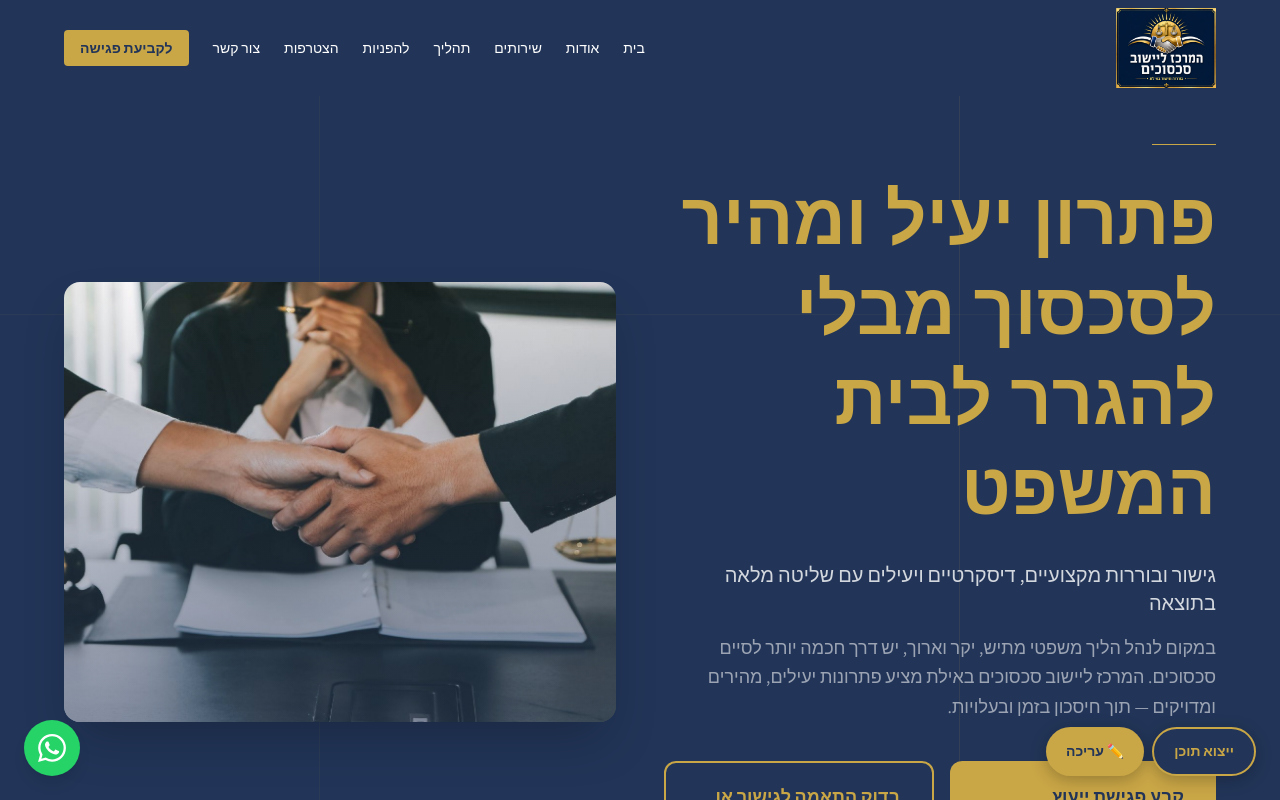
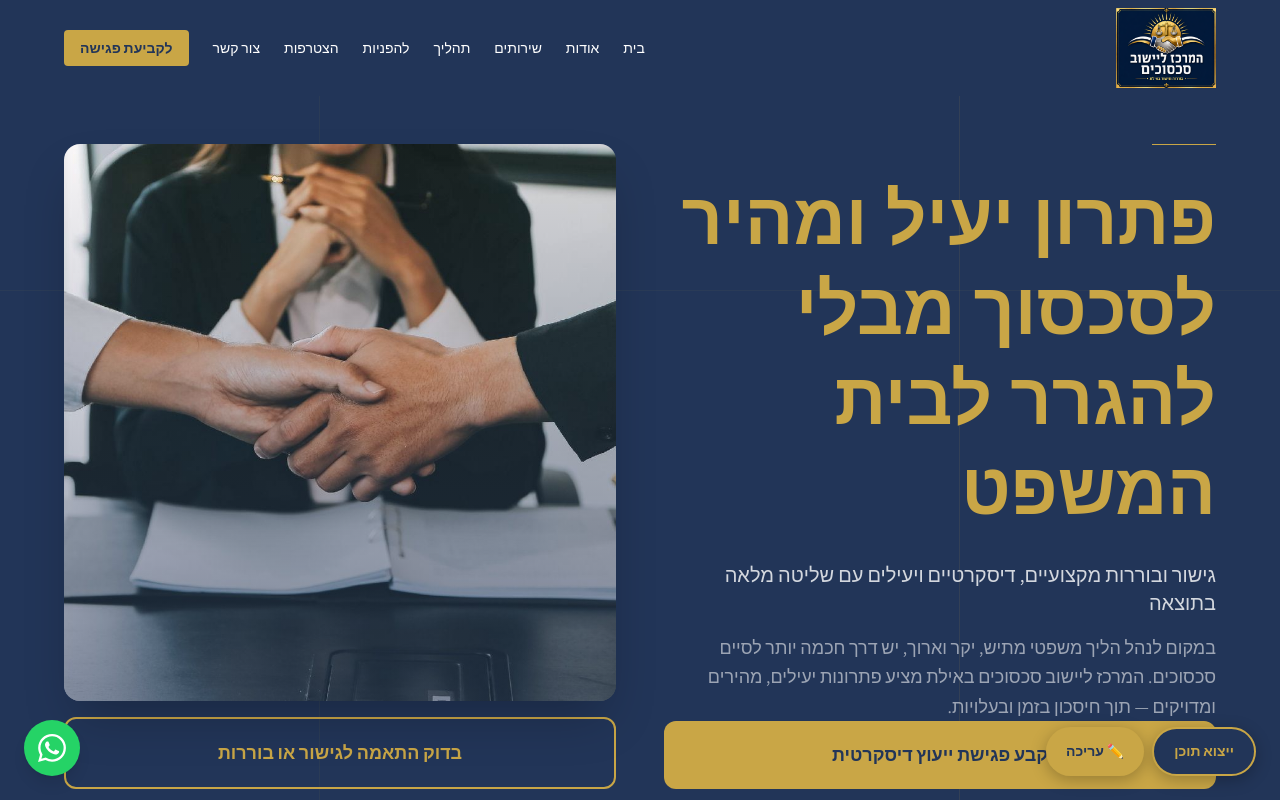
Before and after one commit to zyanir10/Gishurbo, a Next.js app: page / in a window 1280 px wide. Shown: the top 800 px of the page. Built offline with nearby package versions, Linux system fonts and the light colour scheme.

Commit message:
desktop hero: cta1 bottom of text col, cta2 below photo, aligned via mt-auto/flex-1

```diff
--- a/app/page.tsx
+++ b/app/page.tsx
@@ -28,8 +28,9 @@ export default function HomePage() {
 
         <div className="max-w-[1200px] mx-auto px-6 pt-36 pb-20 w-full">
           <FadeIn>
-            <div className="grid md:grid-cols-2 gap-12 items-center">
-              <div>
+            <div className="grid md:grid-cols-2 gap-12">
+              {/* Text column */}
+              <div className="flex flex-col">
                 <div className="w-16 h-px bg-gold mb-8" />
                 <h1 className="text-5xl md:text-7xl font-bold text-gold leading-tight mb-6">
                   <EditableText contentKey="home.hero.title" />
@@ -37,21 +38,33 @@ export default function HomePage() {
                 <p className="text-xl text-white/80 mb-4">
                   <EditableText contentKey="home.hero.subtitle" />
                 </p>
-                <p className="text-white/55 text-lg mb-10 leading-relaxed max-w-xl">
+                <p className="text-white/55 text-lg leading-relaxed max-w-xl">
                   <EditableText contentKey="home.hero.body" />
                 </p>
-                <div className="flex flex-col md:flex-row gap-4">
-                  <Button href="/contact" variant="primary" size="lg" className="w-full md:flex-1">
+                {/* Mobile: both buttons stacked */}
+                <div className="flex flex-col gap-4 mt-10 md:hidden">
+                  <Button href="/contact" variant="primary" size="lg" className="w-full">
                     <EditableText contentKey="home.hero.cta1" />
                   </Button>
-                  <Button href="/about" variant="outline" size="lg" className="w-full md:flex-1">
+                  <Button href="/about" variant="outline" size="lg" className="w-full">
                     <EditableText contentKey="home.hero.cta2" />
                   </Button>
                 </div>
+                {/* Desktop: cta1 only, pushed to bottom of column */}
+                <Button href="/contact" variant="primary" size="lg" className="hidden md:inline-flex mt-auto w-full">
+                  <EditableText contentKey="home.hero.cta1" />
+                </Button>
               </div>
-              <div className="relative rounded-2xl overflow-hidden shadow-2xl mt-8 md:mt-0">
-                <Image src="/handshake-photo.jpeg" alt="גישור מקצועי" width={600} height={440} className="w-full h-[280px] md:h-[440px] object-cover" unoptimized priority />
-                <div className="absolute inset-0 bg-gradient-to-t from-navy/50 to-transparent" />
+              {/* Image column */}
+              <div className="flex flex-col mt-8 md:mt-0">
+                <div className="relative rounded-2xl overflow-hidden shadow-2xl flex-1 min-h-[280px]">
+                  <Image src="/handshake-photo.jpeg" alt="גישור מקצועי" fill className="object-cover" unoptimized priority />
+                  <div className="absolute inset-0 bg-gradient-to-t from-navy/50 to-transparent" />
+                </div>
+                {/* Desktop: cta2 below image, hidden on mobile */}
+                <Button href="/about" variant="outline" size="lg" className="hidden md:inline-flex mt-4 w-full">
+                  <EditableText contentKey="home.hero.cta2" />
+                </Button>
               </div>
             </div>
           </FadeIn>
```
